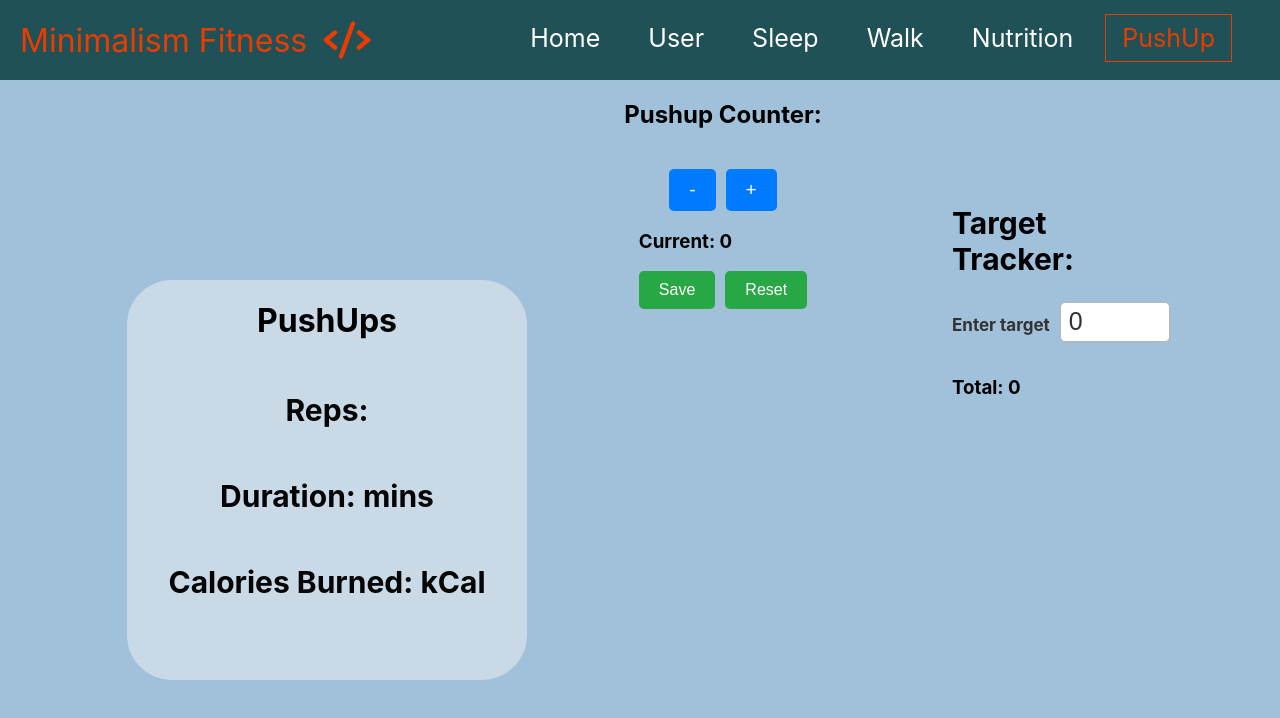
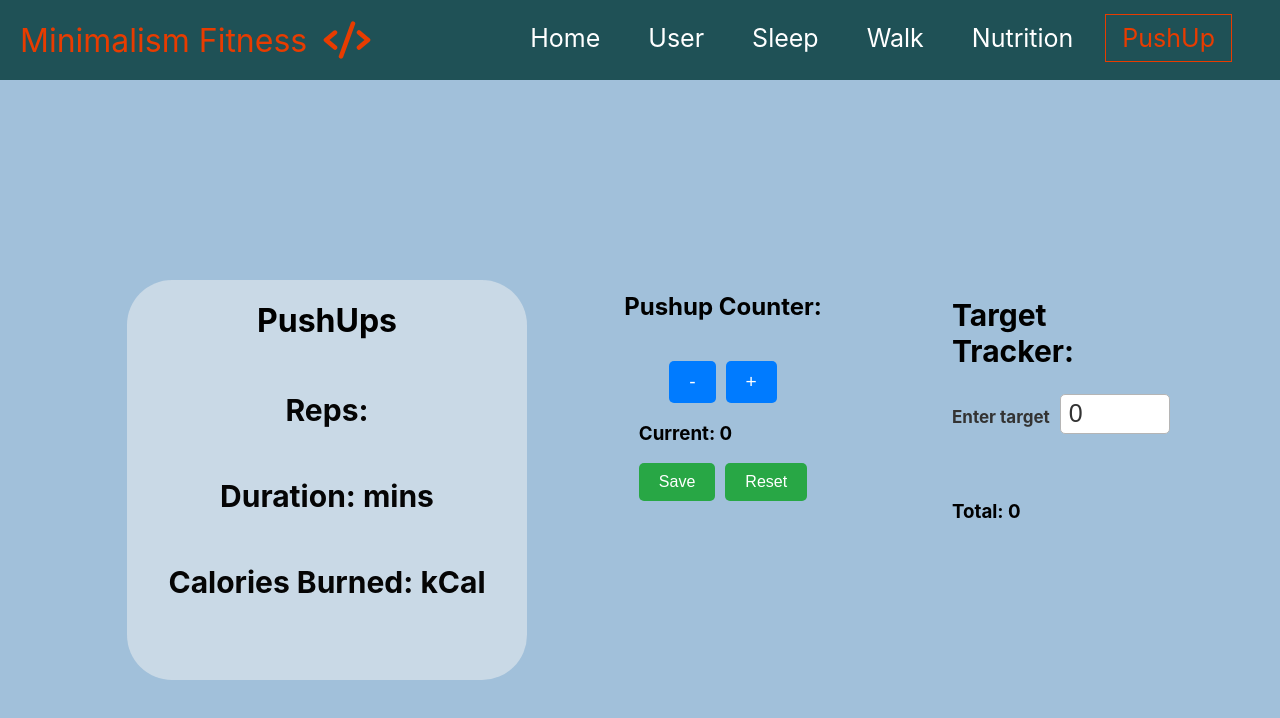
Before and after one commit to kadrikodes/MinimalismFitnessApplication, a React (Create React App) app in the folder src/main/java/com/health/minimalismfitnessapp/frontend/fitness-app/: page /pushup in a window 1280 px wide. Shown: the top 718 px of the page. Built offline with nearby package versions, Linux system fonts and the light colour scheme; no server answers.

Commit message:
pushup counter and tracker moved to the middle of the page

```diff
--- a/src/main/java/com/health/minimalismfitnessapp/frontend/fitness-app/src/components/PushUpPage/PushUpPage.css
+++ b/src/main/java/com/health/minimalismfitnessapp/frontend/fitness-app/src/components/PushUpPage/PushUpPage.css
@@ -7,6 +7,13 @@
     display: flex;
     justify-content: space-around;
     align-items: flex-start;
+  }
+  .pushup-counter{
+    padding-top: 15%;
+  }
+
+  .target-tracker{
+    padding-top: 15%;
   }
 
   .left-box,
--- a/src/main/java/com/health/minimalismfitnessapp/frontend/fitness-app/src/components/PushUpPage/PushUpPage.js
+++ b/src/main/java/com/health/minimalismfitnessapp/frontend/fitness-app/src/components/PushUpPage/PushUpPage.js
@@ -38,7 +38,7 @@ const PushUpPage = () => {
         <div className="left-box">
           <PushUpContainer pushUpData={pushUpData} />
         </div>
-        <div className="middle-box desktop">
+        <div className="middle-box pushup-counter">
           <h2>Pushup Counter: </h2>
           <div className="target-header"></div>
           <div className="button-row">
@@ -51,7 +51,7 @@ const PushUpPage = () => {
             <button className="action-button" onClick={handleReset}>Reset</button>
           </div>
         </div>
-        <div className="right-box">
+        <div className="right-box target-tracker">
           <h2>Target Tracker:</h2>
           <div className="input-container">
             <label htmlFor="goalInput">Enter target</label>
```
